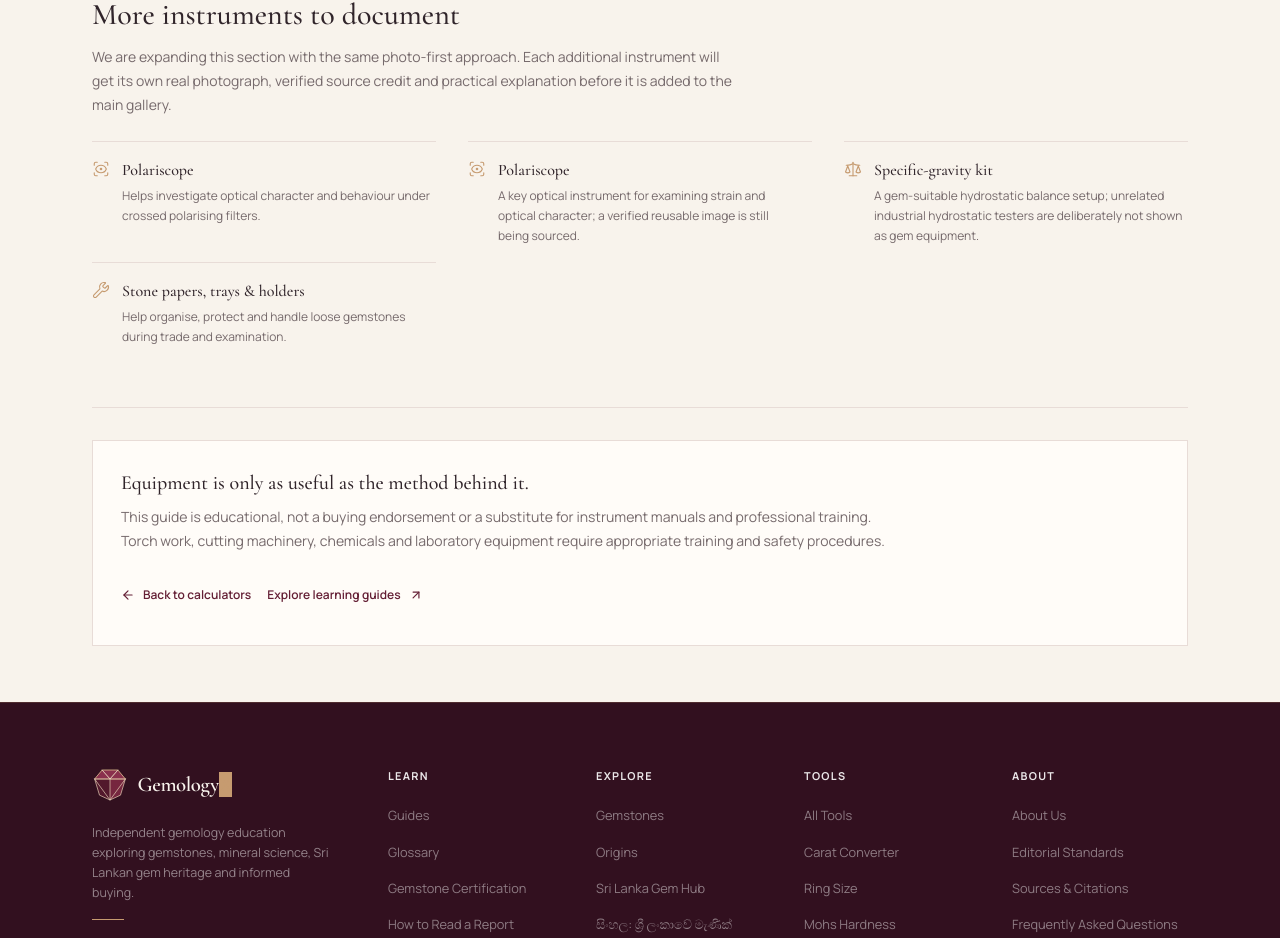
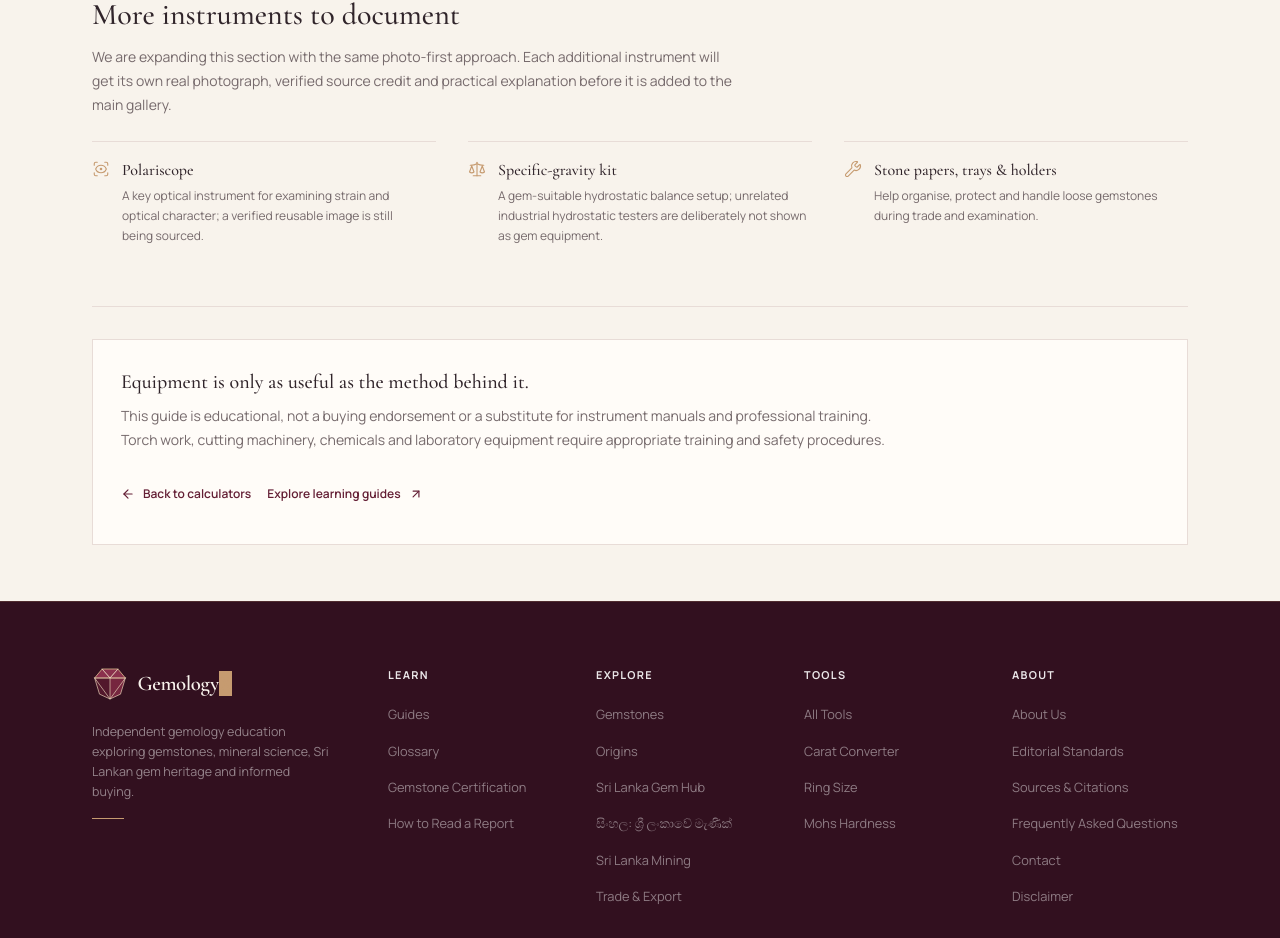
Before and after one commit to LinukaBandara/GemologyX, a Next.js app: page /equipment in a window 1280 px wide. Shown: the part 4116-5054 px from the top of the page. Built offline with nearby package versions, Linux system fonts and the light colour scheme.

Commit message:
Clean specialist equipment guide references and imports

```diff
--- a/src/app/equipment/page.tsx
+++ b/src/app/equipment/page.tsx
@@ -1,7 +1,7 @@
 import type { Metadata } from "next";
 import Image from "next/image";
 import Link from "next/link";
-import { ArrowLeft, ArrowUpRight, BookOpen, Gem, Scale, ScanEye, Sparkles, Wrench } from "lucide-react";
+import { ArrowLeft, ArrowUpRight, Gem, Scale, ScanEye, Wrench } from "lucide-react";
 
 export const metadata: Metadata = {
   title: "Gem Industry Tools & Equipment",
@@ -135,7 +135,6 @@ const equipment = [
 ];
 
 const referenceInstruments = [
-  { name: "Polariscope", detail: "Helps investigate optical character and behaviour under crossed polarising filters.", icon: ScanEye },
   { name: "Polariscope", detail: "A key optical instrument for examining strain and optical character; a verified reusable image is still being sourced.", icon: ScanEye },
   { name: "Specific-gravity kit", detail: "A gem-suitable hydrostatic balance setup; unrelated industrial hydrostatic testers are deliberately not shown as gem equipment.", icon: Scale },
   { name: "Stone papers, trays & holders", detail: "Help organise, protect and handle loose gemstones during trade and examination.", icon: Wrench },
```
